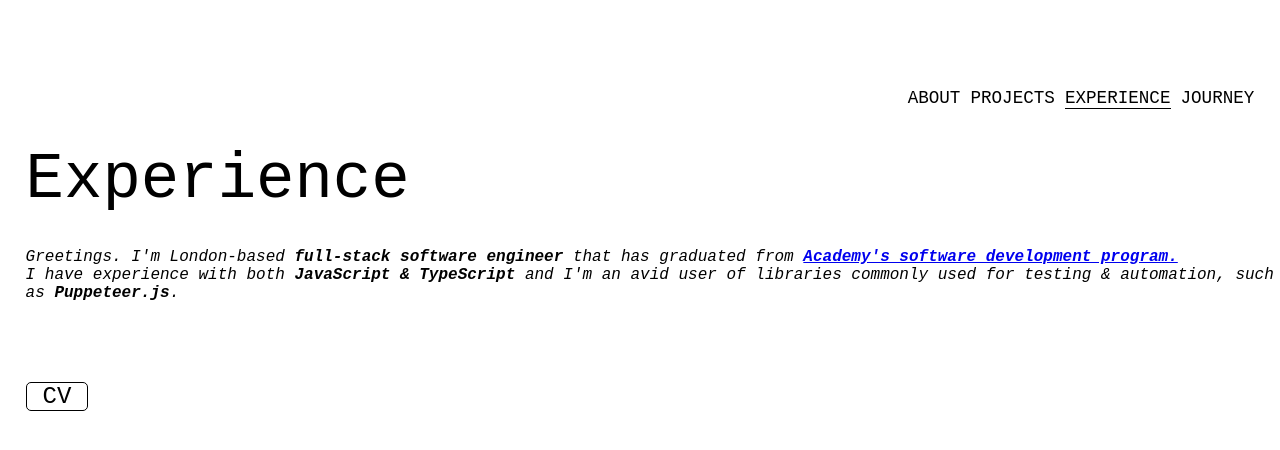
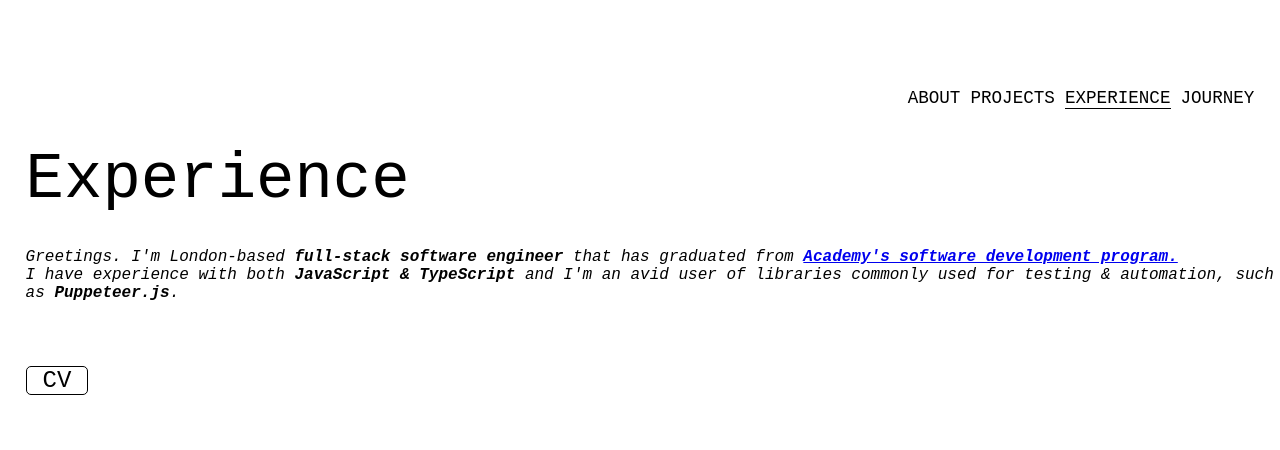
Before and after one commit to keadeish/portfolio, a React (Create React App) app: page /experience in a window 1280 px wide. Shown: the top 450 px of the page. Built offline with nearby package versions, Linux system fonts and the light colour scheme.

Commit message:
removed about path

```diff
--- a/src/App.css
+++ b/src/App.css
@@ -133,7 +133,7 @@
   color: black;
   font-size: 1.5rem;
   margin-left: 2vw;
-  margin-top: 5rem;
+  margin-top: 4rem;
   padding-left: 1rem;
   padding-right: 1rem;
   cursor: pointer;
```
